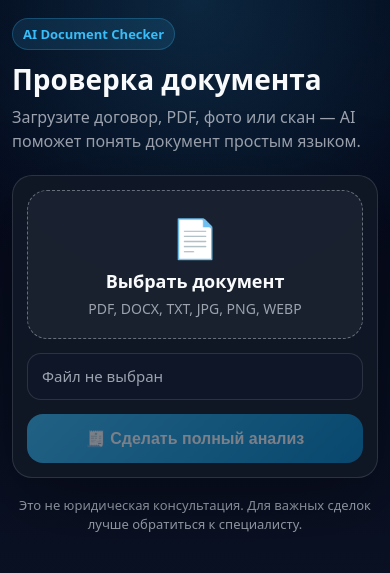
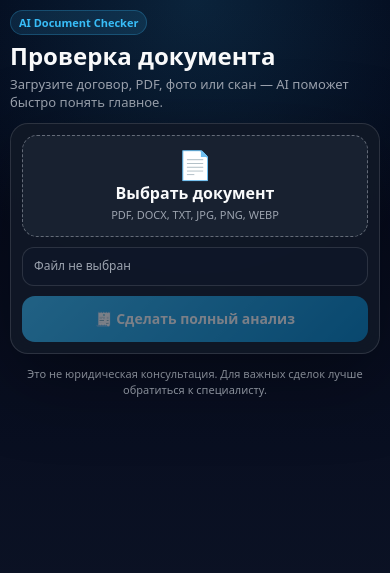
Before and after one commit to tosalan325/telegram-doc-ai-miniapp, a FastAPI app: page / in a window 390 px wide. Shown: the top 573 px of the page. Run offline with FastAPI, Linux system fonts and the light colour scheme; some libraries are stand-ins or nearby versions.

Commit message:
Make Telegram interface compact

```diff
--- a/static/style.css
+++ b/static/style.css
@@ -20,7 +20,7 @@ body {
     min-height: 100vh;
     font-family: system-ui, -apple-system, BlinkMacSystemFont, "Segoe UI", sans-serif;
     background:
-        radial-gradient(circle at top, rgba(56, 189, 248, 0.18), transparent 35%),
+        radial-gradient(circle at top, rgba(56, 189, 248, 0.16), transparent 34%),
         linear-gradient(180deg, #020617, #0f172a);
     color: var(--text);
 }
@@ -29,11 +29,11 @@ body {
     width: 100%;
     max-width: 760px;
     margin: 0 auto;
-    padding: 24px 16px 32px;
+    padding: 20px 14px 30px;
 }
 
 .header {
-    margin-bottom: 22px;
+    margin-bottom: 18px;
 }
 
 .badge {
@@ -45,27 +45,27 @@ body {
     font-size: 13px;
     font-weight: 600;
     border: 1px solid rgba(56, 189, 248, 0.25);
-    margin-bottom: 14px;
+    margin-bottom: 12px;
 }
 
 h1 {
-    margin: 0 0 10px;
-    font-size: 34px;
+    margin: 0 0 8px;
+    font-size: 32px;
     line-height: 1.1;
 }
 
 .header p {
     margin: 0;
     color: var(--muted);
-    font-size: 16px;
-    line-height: 1.5;
+    font-size: 15px;
+    line-height: 1.45;
 }
 
 .card {
     background: rgba(17, 24, 39, 0.92);
     border: 1px solid var(--border);
-    border-radius: 24px;
-    padding: 18px;
+    border-radius: 22px;
+    padding: 16px;
     box-shadow: 0 24px 80px rgba(0, 0, 0, 0.35);
     backdrop-filter: blur(12px);
 }
@@ -73,7 +73,7 @@ h1 {
 .upload-section {
     display: flex;
     flex-direction: column;
-    gap: 14px;
+    gap: 12px;
 }
 
 .file-label {
@@ -82,11 +82,11 @@ h1 {
     align-items: center;
     justify-content: center;
     gap: 6px;
-    min-height: 160px;
-    padding: 20px;
-    border: 1.5px dashed rgba(156, 163, 175, 0.6);
+    min-height: 145px;
+    padding: 18px;
+    border: 1.5px dashed rgba(156, 163, 175, 0.58);
     border-radius: 20px;
-    background: rgba(31, 41, 55, 0.65);
+    background: rgba(31, 41, 55, 0.62);
     cursor: pointer;
     text-align: center;
     transition: 0.2s ease;
@@ -98,16 +98,17 @@ h1 {
 }
 
 .file-icon {
-    font-size: 38px;
+    font-size: 36px;
+    line-height: 1;
 }
 
 .file-title {
     font-size: 18px;
-    font-weight: 700;
+    font-weight: 750;
 }
 
 .file-subtitle {
-    font-size: 14px;
+    font-size: 13px;
     color: var(--muted);
 }
 
@@ -121,20 +122,20 @@ input[type="file"] {
     background: rgba(15, 23, 42, 0.65);
     border: 1px solid var(--border);
     color: var(--muted);
-    font-size: 15px;
-    line-height: 1.4;
+    font-size: 14px;
+    line-height: 1.45;
     word-break: break-word;
+    overflow-wrap: anywhere;
 }
 
 .file-name.selected {
     background: rgba(52, 211, 153, 0.10);
     border-color: rgba(52, 211, 153, 0.45);
     color: #d1fae5;
-    font-weight: 600;
+    font-weight: 650;
 }
 
 .analysis-panel {
-    margin-top: 4px;
     padding: 14px;
     border-radius: 18px;
     background: rgba(15, 23, 42, 0.55);
@@ -193,15 +206,19 @@ input[type="file"] {
 
 .button {
     width: 100%;
+    min-height: 52px;
     border: none;
     border-radius: 16px;
-    padding: 15px 18px;
+    padding: 14px 16px;
     background: linear-gradient(135deg, var(--accent), var(--accent-dark));
     color: white;
-    font-size: 16px;
-    font-weight: 700;
+    font-family: inherit;
+    font-size: 15px;
+    font-weight: 800;
+    line-height: 1.35;
     cursor: pointer;
     transition: 0.2s ease;
+    touch-action: manipulation;
 }
 
 .button:hover:not(:disabled) {
@@ -289,12 +310,13 @@ input[type="file"] {
     line-height: 1.6;
     color: #e5e7eb;
     font-size: 15px;
+    overflow-wrap: anywhere;
 }
 
 .footer {
-    margin-top: 18px;
+    margin-top: 16px;
     color: var(--muted);
-    font-size: 13px;
+    font-size: 12px;
     line-height: 1.45;
     text-align: center;
 }
@@ -309,39 +331,179 @@ input[type="file"] {
     }
 }
 
-@media (max-width: 480px) {
+/* Компактная Telegram-версия */
+@media (max-width: 600px) {
     .app {
-        padding: 18px 12px 28px;
+        padding: 10px 10px 22px;
+    }
+
+    .header {
+        margin-bottom: 12px;
+    }
+
+    .badge {
+        padding: 4px 8px;
+        margin-bottom: 8px;
+        font-size: 11px;
     }
 
     h1 {
+        margin-bottom: 5px;
+        font-size: 24px;
+        line-height: 1.12;
+    }
+
+    .header p {
+        font-size: 13px;
+        line-height: 1.4;
+    }
+
+    .card {
+        padding: 11px;
+        border-radius: 18px;
+    }
+
+    .upload-section {
+        gap: 10px;
+    }
+
+    .file-label {
+        min-height: 102px;
+        padding: 13px 10px;
+        gap: 4px;
+        border-radius: 15px;
+    }
+
+    .file-icon {
         font-size: 28px;
     }
 
-    .card {
-        border-radius: 20px;
-        padding: 14px;
+    .file-title {
+        font-size: 16px;
     }
 
-    .file-label {
-        min-height: 140px;
+    .file-subtitle {
+        font-size: 11px;
+        line-height: 1.35;
     }
 
+    .file-name {
+        padding: 10px 11px;
+        border-radius: 12px;
+        font-size: 12px;
+        line-height: 1.4;
+    }
+
+    .file-name.selected {
+        font-weight: 600;
+    }
+
+    .analysis-panel {
+        padding: 10px;
+        border-radius: 15px;
+    }
+
+    .analysis-title {
+        margin-bottom: 9px;
+        font-size: 14px;
+    }
+
+    /* Главное: две кнопки в ряд даже в Telegram */
     .analysis-grid {
-        grid-template-columns: 1fr;
+        grid-template-columns: repeat(2, minmax(0, 1fr));
+        gap: 8px;
     }
 
     .analysis-button {
-        min-height: 44px;
+        min-height: 43px;
+        padding: 8px 8px;
+        border-radius: 12px;
+        font-size: 12px;
+        font-weight: 700;
+        line-height: 1.25;
+    }
+
+    .analysis-button.active {
+        background: rgba(56, 189, 248, 0.17);
+        box-shadow: inset 0 0 0 1px rgba(56, 189, 248, 0.18);
+    }
+
+    .button {
+        min-height: 46px;
+        padding: 11px 12px;
+        border-radius: 13px;
+        font-size: 14px;
+    }
+
+    .status,
+    .error {
+        margin-top: 12px;
+        padding: 11px;
+        border-radius: 12px;
+        font-size: 13px;
+        line-height: 1.45;
+    }
+
+    .loader {
+        width: 16px;
+        height: 16px;
+        border-width: 2.5px;
+    }
+
+    .result {
+        margin-top: 14px;
+        padding: 12px;
+        border-radius: 15px;
     }
 
     .result-header {
-        flex-direction: column;
-        align-items: flex-start;
+        margin-bottom: 10px;
+        gap: 8px;
+    }
+
+    .result h2 {
+        font-size: 17px;
+        line-height: 1.3;
     }
 
     .copy-button {
-        width: 100%;
-        text-align: center;
+        padding: 7px 10px;
+        font-size: 12px;
+    }
+
+    #resultText {
+        font-size: 13.5px;
+        line-height: 1.6;
+    }
+
+    .footer {
+        margin-top: 12px;
+        font-size: 11px;
+        line-height: 1.45;
     }
 }
+
+/* Очень узкие экраны */
+@media (max-width: 360px) {
+    .analysis-button {
+        min-height: 42px;
+        padding: 7px 7px;
+        font-size: 11.5px;
+    }
+
+    .button {
+        font-size: 13px;
+    }
+
+    h1 {
+        font-size: 22px;
+    }
+}
+
+/* Красивый фокус */
+.analysis-button:focus-visible,
+.button:focus-visible,
+.copy-button:focus-visible {
+    outline: 2px solid var(--accent);
+    outline-offset: 3px;
+}
--- a/templates/index.html
+++ b/templates/index.html
@@ -10,15 +10,17 @@
     <script src="https://telegram.org/js/telegram-web-app.js"></script>
 
     <!-- Наши стили -->
-    <link rel="stylesheet" href="/static/style.css">
+    <link rel="stylesheet" href="/static/style.css?v=3">
 </head>
 <body>
     <div class="app">
         <header class="header">
             <div class="badge">AI Document Checker</div>
+
             <h1>Проверка документа</h1>
+
             <p>
-                Загрузите договор, PDF, фото или скан — AI поможет понять документ простым языком.
+                Загрузите договор, PDF, фото или скан — AI поможет быстро понять главное.
             </p>
         </header>
 
@@ -49,7 +51,7 @@
 
                     <div class="analysis-grid">
                         <button class="analysis-button active" data-type="full">
-                            🧾 Полный анализ
+                            🧾 Полный
                         </button>
 
                         <button class="analysis-button" data-type="summary">
@@ -57,11 +59,11 @@
                         </button>
 
                         <button class="analysis-button" data-type="strengths">
-                            ✅ Сильные стороны
+                            ✅ Сильные
                         </button>
 
                         <button class="analysis-button" data-type="weaknesses">
-                            ⚠️ Слабые стороны
+                            ⚠️ Слабые
                         </button>
 
                         <button class="analysis-button" data-type="risks">
@@ -81,15 +83,15 @@
                         </button>
 
                         <button class="analysis-button" data-type="attention">
-                            🔍 Обратить внимание
+                            🔍 Важно
                         </button>
 
                         <button class="analysis-button" data-type="simple">
-                            🧠 Простыми словами
+                            🧠 Простыми
                         </button>
 
                         <button class="analysis-button" data-type="fixes">
-                            ✍️ Что исправить
+                            ✍️ Исправить
                         </button>
 
                         <button class="analysis-button" data-type="questions">
@@ -97,7 +99,7 @@
                         </button>
 
                         <button class="analysis-button" data-type="dangerous">
-                            🟥 Опасные формулировки
+                            🟥 Опасное
                         </button>
 
                         <button class="analysis-button" data-type="score">
@@ -120,7 +122,8 @@
 
             <section id="resultBox" class="result hidden">
                 <div class="result-header">
-                    <h2>Результат анализа</h2>
+                    <h2>Результат</h2>
+
                     <button id="copyButton" class="copy-button" type="button">
                         📋 Скопировать
                     </button>
@@ -137,6 +140,6 @@
         </footer>
     </div>
 
-    <script src="/static/app.js"></script>
+    <script src="/static/app.js?v=3"></script>
 </body>
 </html>
```
Also changed, not shown: other parts of static/style.css (+29 -13 lines).
